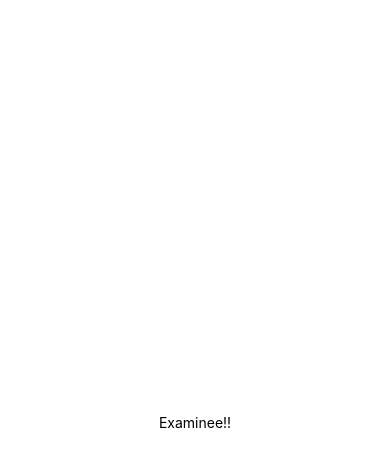
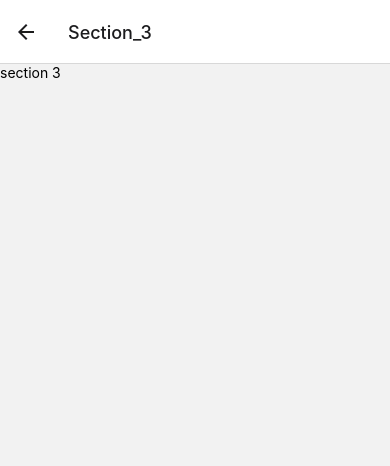
Before and after one commit to RubenKarapetyann/examinee, a React Native app in the folder examinee/: screen /Section_3 in a window 390 px wide. Shown: the top 466 px of the page. Built offline with nearby package versions, Linux system fonts and the light colour scheme.

Commit message:
added root stack navigation

```diff
--- a/examinee/App.tsx
+++ b/examinee/App.tsx
@@ -1,20 +1,10 @@
-import { StatusBar } from 'expo-status-bar';
-import { StyleSheet, Text, View } from 'react-native';
+import RootStackNavigation from './navigation/RootStackNavigation';
+import { NavigationContainer } from '@react-navigation/native';
 
 export default function App() {
   return (
-    <View style={styles.container}>
-      <Text>Examinee!!</Text>
-      <StatusBar style="auto" />
-    </View>
-  );
+    <NavigationContainer>
+      <RootStackNavigation/>
+    </NavigationContainer>
+  )
 }
-
-const styles = StyleSheet.create({
-  container: {
-    flex: 1,
-    backgroundColor: '#fff',
-    alignItems: 'center',
-    justifyContent: 'center',
-  },
-});
--- /dev/null
+++ b/examinee/navigation/RootStackNavigation.tsx
@@ -0,0 +1,15 @@
+import { createStackNavigator } from "@react-navigation/stack"
+import type { RootStackParamList } from "../types/navigation"
+import Manu from "../screens/manu/Manu"
+import Section_3 from "../screens/section_3/Section_3"
+
+const RootStack = createStackNavigator<RootStackParamList>()
+
+export default function RootStackNavigation(){
+    return (
+        <RootStack.Navigator initialRouteName="Manu">
+            <RootStack.Screen name="Manu" component={Manu}/>
+            <RootStack.Screen name="Section_3" component={Section_3}/>
+        </RootStack.Navigator>
+    )
+}
--- /dev/null
+++ b/examinee/screens/manu/Manu.tsx
@@ -0,0 +1,7 @@
+import { Text } from "react-native";
+
+export default function Manu(){
+    return (
+        <Text>manu</Text>
+    )
+}
--- /dev/null
+++ b/examinee/screens/section_3/Section_3.tsx
@@ -0,0 +1,7 @@
+import { Text } from "react-native";
+
+export default function Section_3(){
+    return (
+        <Text>section 3</Text>
+    )
+}
--- /dev/null
+++ b/examinee/types/navigation.ts
@@ -0,0 +1,4 @@
+export type RootStackParamList = {
+    Manu : undefined,
+    Section_3 : { mode: string | undefined }
+}
```
Also changed, not shown: examinee/package.json (+9 -1 lines), 1 other file (tests, documents, lock files or other folders).
